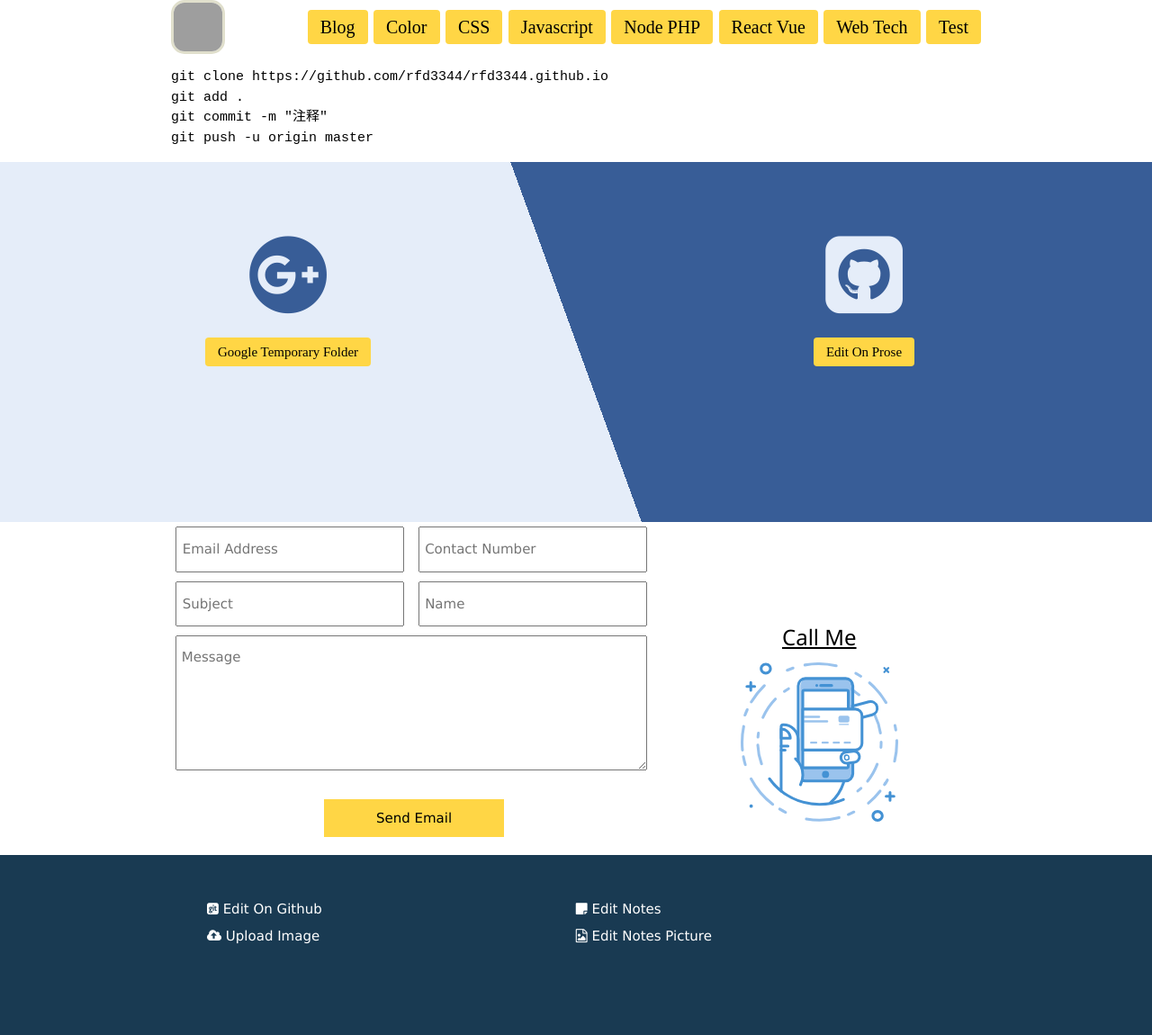
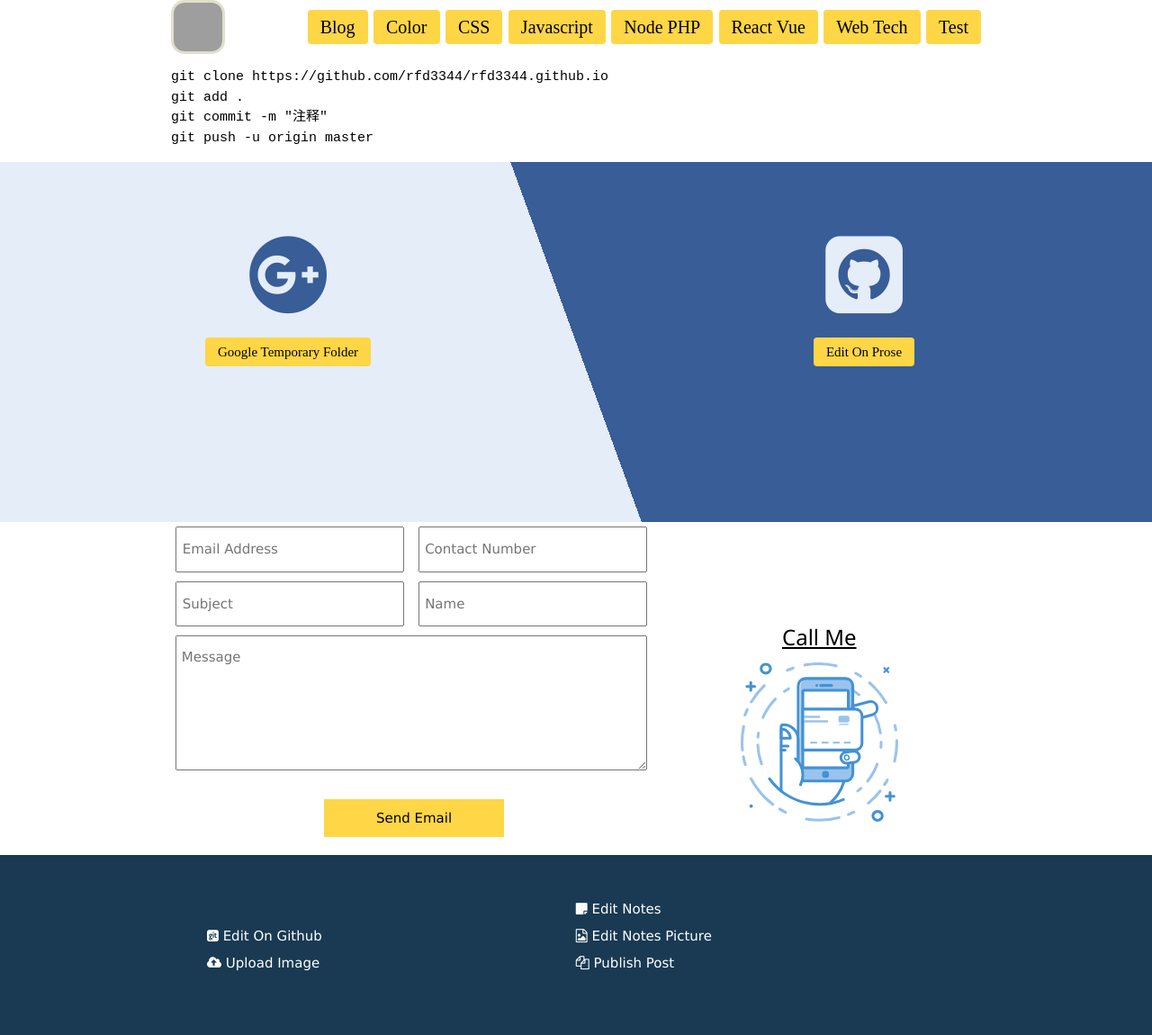
Before and after one commit to rfd3344a/rfd3344.github.io, a Jekyll site: the page built from index.html, in a window 1280 px wide. Shown: the whole page at 90% size. Built offline with Jekyll 4.4.1, drawn with Linux system fonts in a browser that asks for light colours; some web fonts are replaced; grey boxes are pictures that could not be loaded.

Commit message:
Update page.html

```diff
--- a/_layouts/page.html
+++ b/_layouts/page.html
@@ -33,10 +33,18 @@
                 <a href="http://prose.io/#rfd3344/rfd3344.github.io/tree/master/notes" target="_blank"> Edit Notes</a> </li>
           	<li><i class="fa fa-file-image-o" aria-hidden="true"></i>
                 <a href="https://github.com/rfd3344/rfd3344.github.io/tree/master/notes/zPhoto" target="_blank"> Edit Notes Picture</a> </li>
+          <li><i class="fa fa-files-o" aria-hidden="true"></i>
+              <a href="http://prose.io/#rfd3344/rfd3344.github.io/tree/master/_posts" target="_blank"> Publish Post </a> </li>
+
+
+
+
 
        	</ul>
   	</div>
 
 
+
+
 </section>
 </footer>
```
